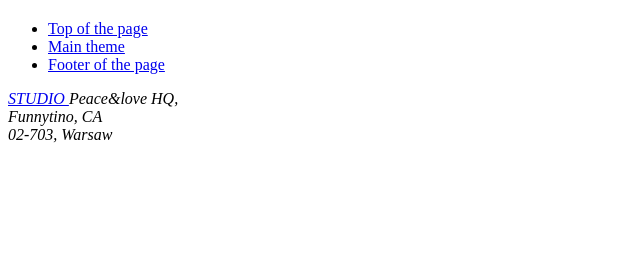
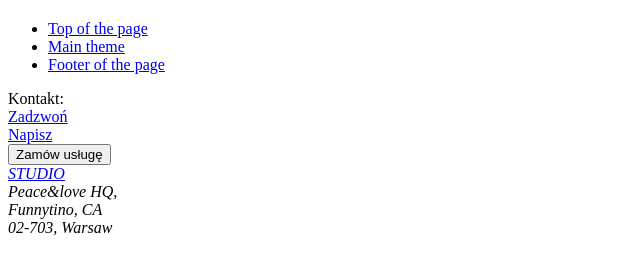
Before and after one commit to BoloMasta/goit-markup-hw-01, a plain HTML site: page index.html in a window 1280 px wide. Shown: the part 60-334 px from the top of the page, without its empty margins (0-640 px from the left). Drawn offline with Linux system fonts and the light colour scheme.

Commit message:
Update index.html

```diff
--- a/index.html
+++ b/index.html
@@ -18,11 +18,20 @@
                 <li><a href="#top">Top of the page</a></li>
                 <li><a href="#page">Main theme</a></li>
                 <li><a href="#bottom">Footer of the page</a></li>
+
             </ul>
         </nav>
+
+        Kontakt:<br>
+        <a href="tel:+48123456789">Zadzwoń</a><br>
+        <a href="mailto:bolomasta@gmail.com">Napisz</a>
     </header>
 
     <main id="page">
+
+        <button>
+            Zamów usługę
+        </button>
 
     </main>
 
@@ -30,7 +39,7 @@
         <address>
             <a href="https://teatrstudio.pl">
             STUDIO
-            </a>
+            </a><br>
             Peace&love HQ,<br>
             Funnytino, CA<br>
             02-703, Warsaw
```
